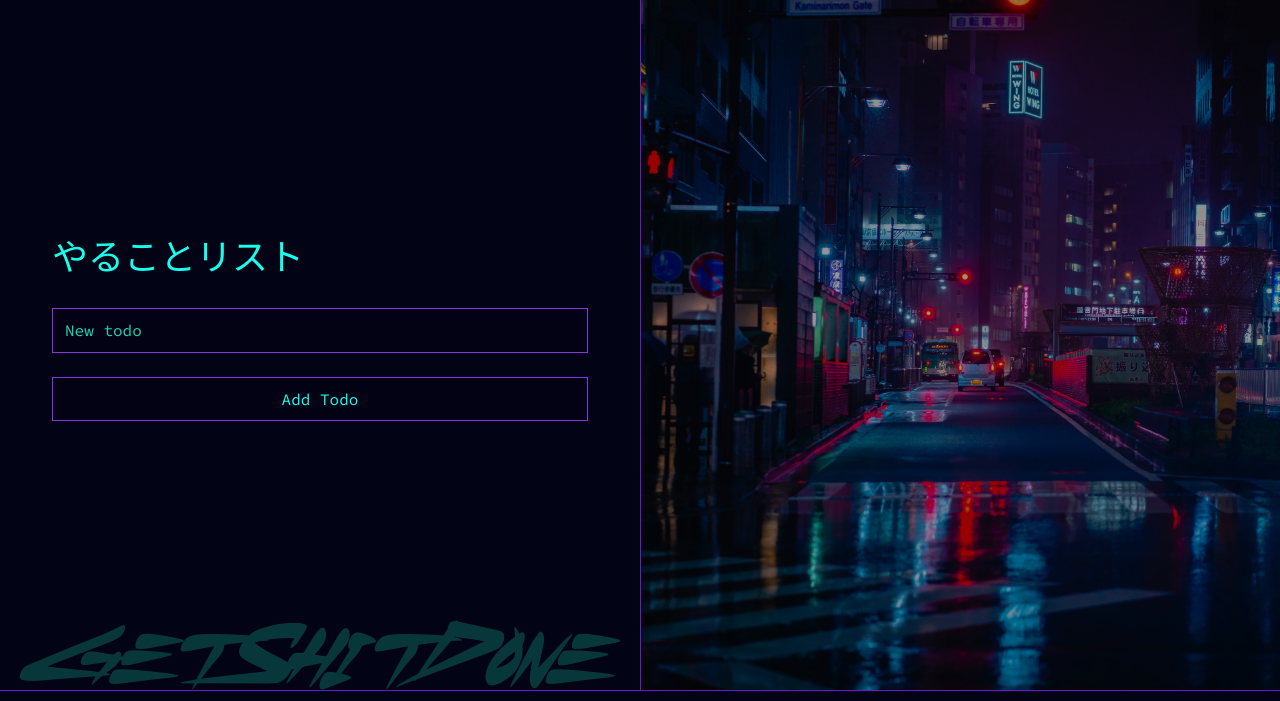
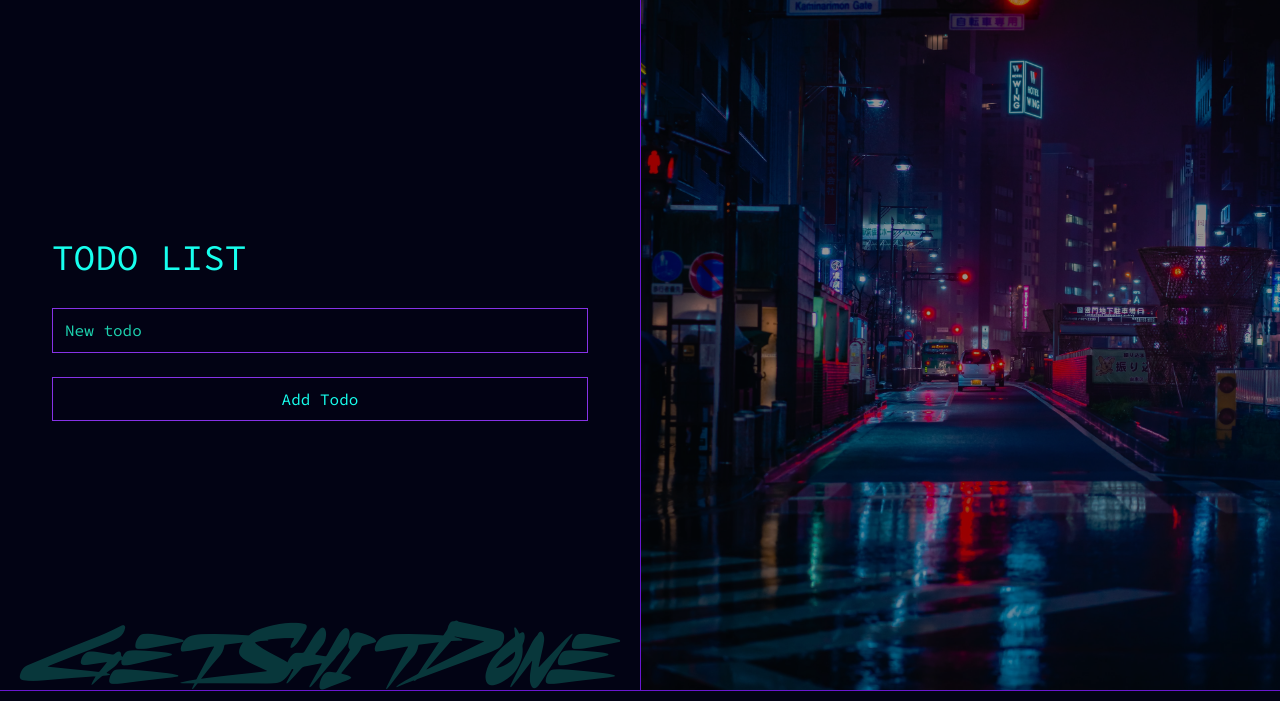
Before and after one commit to jmtakahashi/todo-list-flask, a Flask app: template templates/todos.html in a window 1280 px wide. Shown: the part 59-760 px from the top of the page. Run offline with Flask 2, Linux system fonts and the light colour scheme; the template is opened without the code that fills it: values that come from a table or form of the project are taken from there, others are empty; some libraries are stand-ins or nearby versions.

Commit message:
refactor html.  remove table for todos.

```diff
--- a/templates/todos.html
+++ b/templates/todos.html
@@ -3,7 +3,7 @@
 {% block pagetitle %}My Todos{% endblock %}
 
 {% block pagecontent %}
-  <h2 id='todo-list-title' class='pageTitle'><span id='todo-list-en' class='hidden'>Todo List</span><span id='todo-list-jp'>やることリスト</span></h2>
+  <h2 id='todo-list-title' class='pageTitle'><span id='todo-list-en'>Todo List</span><span id='todo-list-jp' hidden>やることリスト</span></h2>
   <form id="todo-form" class="todoForm" method="POST">
     {{ form.hidden_tag() }}
     {% for field in form if field.widget.input_type != 'hidden' %}
@@ -20,32 +20,26 @@
   </form>
 
   {% if todos %}
-    <table id="todoList" class='todoList'>
-      <tbody>
+    <div id="todoList" class='todoList'>
         {% for todo in todos %}
-        <tr id="{{ todo.id }}" class="todo">
-          <td>
+        <div id="{{ todo.id }}" class="todo">
           <label class='completedInputContainer'>
             <input name="complete" type="checkbox" class="todo__doneBtn" data-id="{{ todo.id }}" {% if todo.complete %}checked{% endif %} />
             <span class="checkbox"></span>
           </label>
-          </td>
 
-          <td>
+          <div>
             <span class="todo__text{% if todo.complete %} complete{% endif %}" data-id="{{ todo.id }}">{{ todo.todo }}</span>
-            <input type="text" class="todo__editTodoInput hidden" name="editedTodo" data-id="{{ todo.id }}"/>
-          </td>
+            <input type="text" class="todo__editTodoInput" name="editedTodo" data-id="{{ todo.id }}" hidden/>
+          </div>
 
-          <td><span class="todo__dateAdded">{{ todo.date_added }}</span></td>
+          <span class="todo__dateAdded">{{ todo.date_added }}</span>
 
-          <td>
           <div class='deleteBtnContainer'>
             <i class="fas fa-trash todo__deleteBtn" data-id="{{ todo.id }}"></i>
           </div>
-          </td>
-        </tr>
+        </div>
         {% endfor %}
-      </tbody>
-    </table>
+    </div>
   {% endif %}
 {% endblock %}
```
Lines whose indentation alone changed are shown as unchanged.
